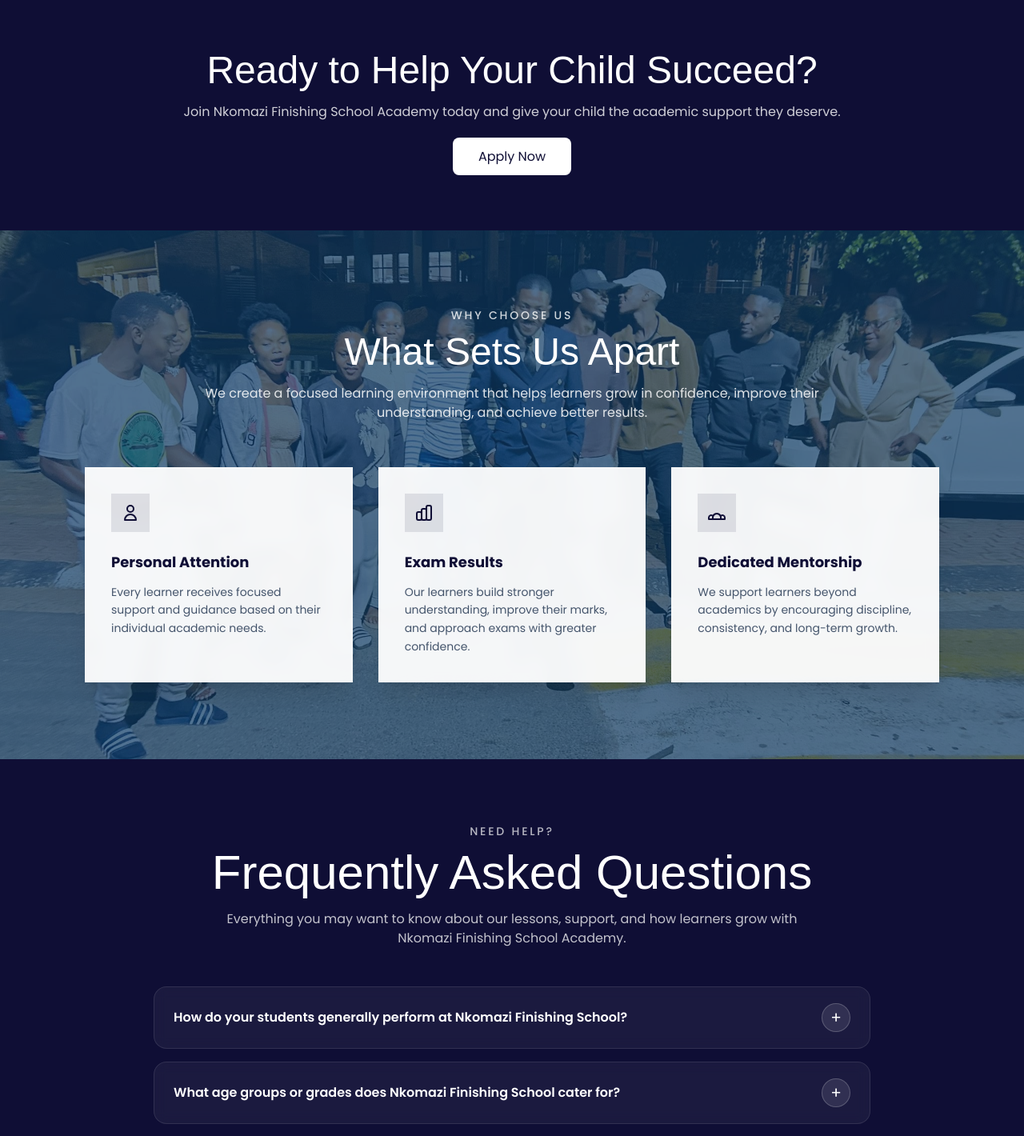
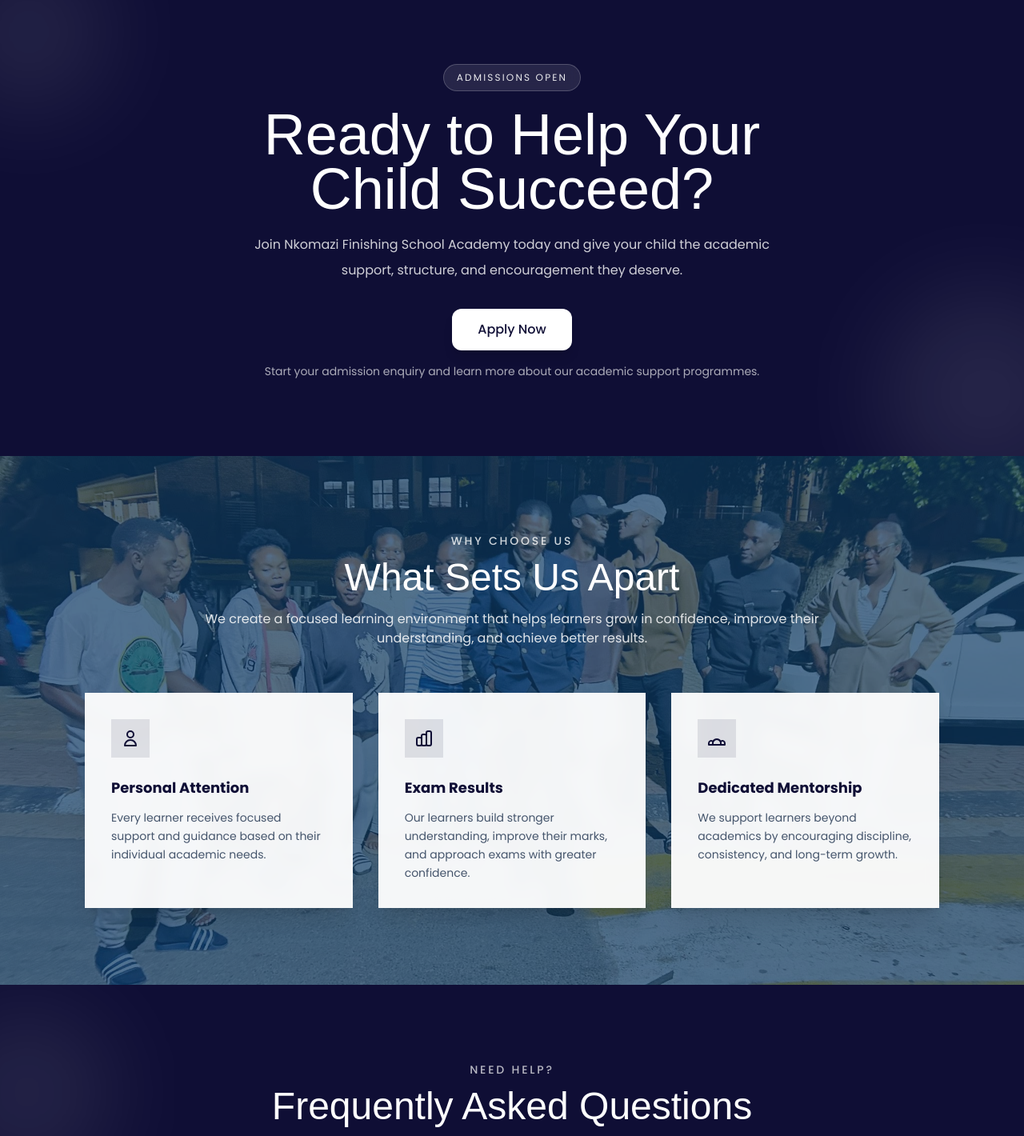
Before and after one commit to IsmaelDlamini/buhle, a React (Vite) app: page / in a window 1280 px wide. Shown: the part 4040-5460 px from the top of the page at 80% size. Built offline with nearby package versions, Linux system fonts and the light colour scheme; a web font is replaced by a local one.

Commit message:
refactor Home component; enhance layout and styling of admissions and FAQ sections for improved user engagement and readability

```diff
--- a/src/pages/Home.jsx
+++ b/src/pages/Home.jsx
@@ -540,26 +540,46 @@ const [currentStoryIndex, setCurrentStoryIndex] = useState(0);
 
 
 
-<section className="py-20 bg-secondary text-white text-center">
-  <div className="container mx-auto px-4 max-w-2xl">
-    <h2 className="font-zuume text-4xl md:text-5xl">
-      Ready to Help Your Child Succeed?
+<section className="relative overflow-hidden bg-secondary py-20 text-white md:py-24">
+  {/* background accents */}
+  <div className="absolute left-[-60px] top-[-40px] h-48 w-48 rounded-full bg-white/10 blur-3xl" />
+  <div className="absolute right-[-80px] bottom-[-50px] h-64 w-64 rounded-full bg-white/10 blur-3xl" />
+
+  <div className="container relative z-10 mx-auto px-4">
+    <div className="mx-auto max-w-3xl text-center">
+      <span className="inline-flex rounded-full border border-white/20 bg-white/10 px-4 py-2 font-poppins text-[11px] uppercase tracking-[0.18em] text-white/90 backdrop-blur-sm md:text-xs">
+        Admissions Open
+      </span>
+
+      <h2 className="mt-5 font-zuume text-[2.8rem] leading-[0.95] text-white md:text-[4.5rem]">
+        Ready to Help Your
+        <br />
+        Child Succeed?
       </h2>
 
-    <p className="mt-4 font-poppins text-white/80">
-      Join Nkomazi Finishing School Academy today and give your child the academic support they deserve.
+      <p className="mx-auto mt-5 max-w-2xl font-poppins text-sm leading-7 text-white/80 md:text-base md:leading-8">
+        Join Nkomazi Finishing School Academy today and give your child the
+        academic support, structure, and encouragement they deserve.
       </p>
 
-    <div className="mt-8">
+      <div className="mt-8 flex justify-center">
         <Link
           to="/admissions"
-        className="bg-white text-secondary px-8 py-3 rounded-lg font-poppins hover:opacity-90 transition"
+          className="inline-flex items-center justify-center rounded-xl bg-white px-8 py-3.5 font-poppins text-sm font-medium text-secondary shadow-lg transition duration-300 hover:scale-[1.02] hover:opacity-95 md:text-base"
         >
           Apply Now
         </Link>
       </div>
+
+      <p className="mt-4 font-poppins text-xs text-white/65 md:text-sm">
+        Start your admission enquiry and learn more about our academic support programmes.
+      </p>
+    </div>
   </div>
 </section>
+
+
+
 
 <section
   className="relative py-24 bg-cover bg-center bg-no-repeat bg-fixed"
@@ -658,42 +678,49 @@ const [currentStoryIndex, setCurrentStoryIndex] = useState(0);
 
 
 
-   <section className="bg-secondary py-20">
-  <div className="container mx-auto px-4">
+ <section className="relative overflow-hidden bg-secondary py-20 md:py-24">
+  {/* background accents */}
+  <div className="absolute left-[-70px] top-[30px] h-52 w-52 rounded-full bg-white/10 blur-3xl" />
+  <div className="absolute right-[-80px] bottom-[20px] h-64 w-64 rounded-full bg-white/10 blur-3xl" />
+
+  <div className="container relative z-10 mx-auto px-4">
     <AnimatedSection>
       <div className="mx-auto max-w-3xl text-center">
         <p className="font-poppins text-sm font-medium uppercase tracking-[0.2em] text-white/70">
           Need Help?
         </p>
-        <h2 className="mt-3 font-zuume text-5xl md:text-6xl text-white">
+
+        <h2 className="mt-3 font-zuume text-4xl text-white md:text-5xl">
           Frequently Asked Questions
         </h2>
-        <p className="mt-4 font-poppins text-sm md:text-base text-white/75">
-          Everything you may want to know about our lessons, support, and how learners grow with Nkomazi Finishing School Academy.
+
+        <p className="mt-4 font-poppins text-sm leading-relaxed text-white/75 md:text-base">
+          Everything you may want to know about our lessons, support, and how
+          learners grow with Nkomazi Finishing School Academy.
         </p>
       </div>
     </AnimatedSection>
 
     <div className="mx-auto mt-12 max-w-4xl space-y-4">
       {faqs.map((faq, index) => {
-        const isOpen = openIndex === index;
+        const isOpen = openIndex === index
 
         return (
           <AnimatedSection key={index}>
-            <div className="overflow-hidden rounded-2xl border border-white/10 bg-white/5 backdrop-blur-sm transition duration-300 hover:bg-white/10">
+            <div className="overflow-hidden rounded-[22px] border border-white/12 bg-white/6 shadow-[0_10px_30px_rgba(0,0,0,0.08)] backdrop-blur-sm transition duration-300 hover:bg-white/10">
               <button
                 type="button"
                 onClick={() => toggleFAQ(index)}
                 className="flex w-full items-center justify-between gap-4 px-5 py-5 text-left md:px-6"
                 aria-expanded={isOpen}
               >
-                <span className="font-poppins text-sm md:text-base font-semibold text-white pr-4">
+                <span className="pr-4 font-poppins text-sm font-semibold text-white md:text-base">
                   {faq.question}
                 </span>
 
                 <span
-                  className={`flex h-9 w-9 flex-shrink-0 items-center justify-center rounded-full border border-white/20 bg-white/10 text-white text-xl leading-none transition-transform duration-300 ${
-                    isOpen ? "rotate-45" : "rotate-0"
+                  className={`flex h-8 w-8 flex-shrink-0 items-center justify-center rounded-full border border-white/20 bg-white/10 text-lg leading-none text-white transition-transform duration-300 ${
+                    isOpen ? 'rotate-45' : 'rotate-0'
                   }`}
                 >
                   +
@@ -702,12 +729,14 @@ const [currentStoryIndex, setCurrentStoryIndex] = useState(0);
 
               <div
                 className={`grid transition-all duration-300 ease-in-out ${
-                  isOpen ? "grid-rows-[1fr] opacity-100" : "grid-rows-[0fr] opacity-0"
+                  isOpen
+                    ? 'grid-rows-[1fr] opacity-100'
+                    : 'grid-rows-[0fr] opacity-0'
                 }`}
               >
                 <div className="overflow-hidden">
-                  <div className="px-5 pb-5 md:px-6 md:pb-6">
-                    <p className="font-poppins text-sm md:text-[15px] leading-7 text-white/75">
+                  <div className="border-t border-white/10 px-5 pb-5 pt-4 md:px-6 md:pb-6">
+                    <p className="font-poppins text-sm leading-7 text-white/75 md:text-[15px]">
                       {faq.answer}
                     </p>
                   </div>
@@ -715,7 +744,7 @@ const [currentStoryIndex, setCurrentStoryIndex] = useState(0);
               </div>
             </div>
           </AnimatedSection>
-        );
+        )
       })}
     </div>
   </div>
```
Lines whose indentation alone changed are shown as unchanged.
